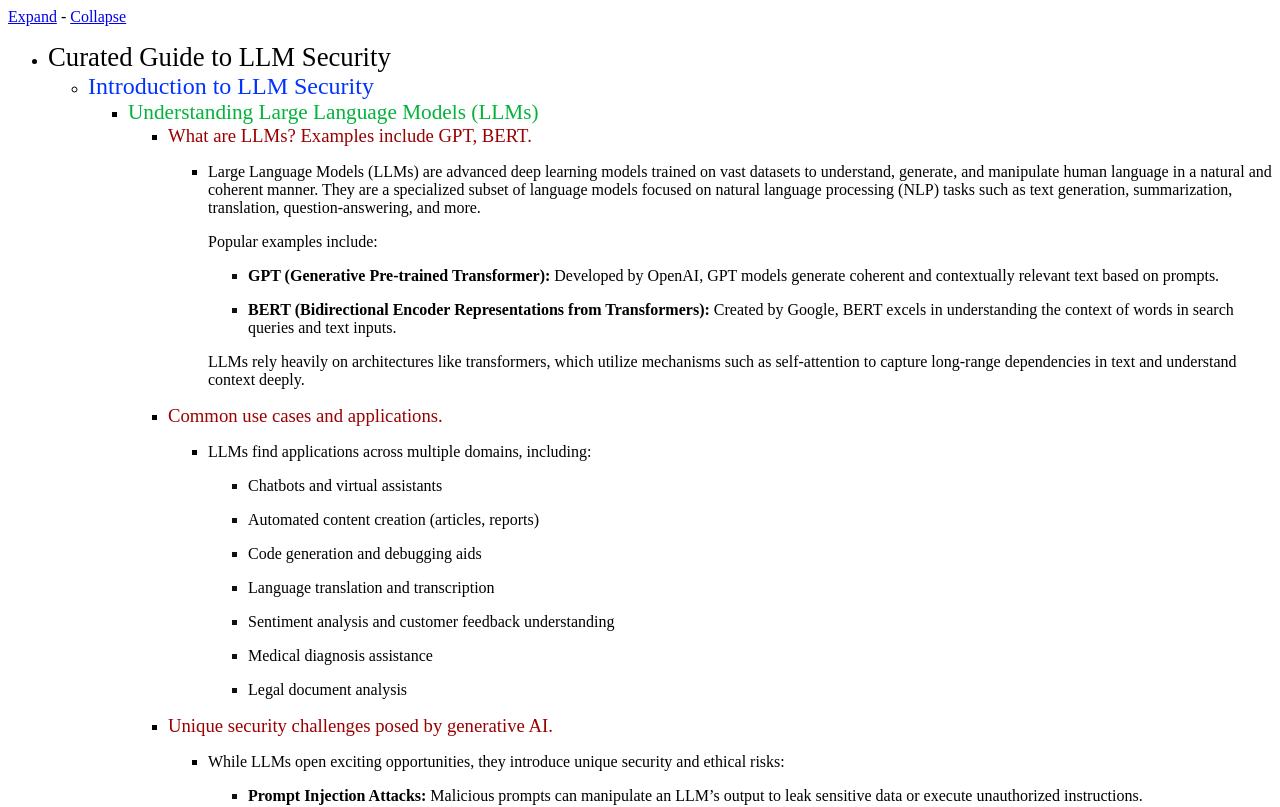
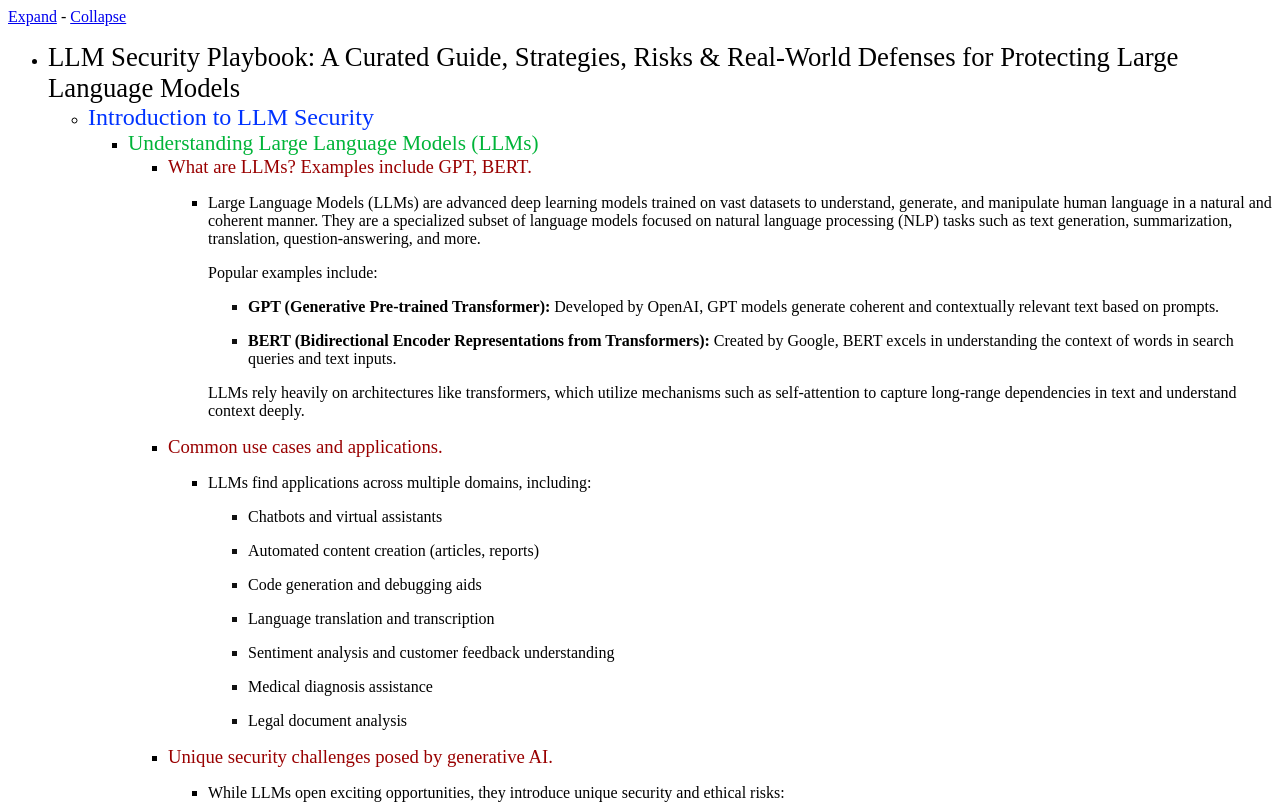
Before and after one commit to MukeshKumarSingh1/LLM-Security-Playbook-A-Curated-Guide-Strategies-Risks-Real-World-Defenses-for-Protecting-LLMs, a plain HTML site: page index.html in a window 1280 px wide. Shown: the top 807 px of the page. Drawn offline with Linux system fonts and the light colour scheme.

Commit message:
Update index.html

```diff
--- a/index.html
+++ b/index.html
@@ -1,8 +1,9 @@
 <?xml version="1.0" encoding="UTF-8"?><?xml-stylesheet href="treestyles.css" type="text/css"?><!DOCTYPE html PUBLIC "-//W3C//DTD XHTML 1.1//EN" "http://www.w3.org/TR/xhtml11/DTD/xhtml11.dtd">
-<html xmlns="http://www.w3.org/1999/xhtml"><!--This file has been created with toxhtml.xsl--><head><meta content="text/html; charset=UTF-8" http-equiv="Content-Type" /><title>Curated Guide to LLM Security</title><link rel="stylesheet" href="Curated%20Guide%20to%20LLM%20Security.html_files//treestyles.css" type="text/css" /><script type="text/javascript" src="Curated%20Guide%20to%20LLM%20Security.html_files//marktree.js">
+<html xmlns="http://www.w3.org/1999/xhtml"><!--This file has been created with toxhtml.xsl--><head><meta content="text/html; charset=UTF-8" http-equiv="Content-Type" /><title>LLM Security Playbook: A Curated Guide,
+Strategies, Risks & Real-World Defenses for Protecting Large Language Models</title><link rel="stylesheet" href="Curated%20Guide%20to%20LLM%20Security.html_files//treestyles.css" type="text/css" /><script type="text/javascript" src="Curated%20Guide%20to%20LLM%20Security.html_files//marktree.js">
 	</script></head><body><div class="basetop"><a onclick="expandAll(document.getElementById('base'))" href="#">Expand</a> -
 <a onclick="collapseAll(document.getElementById('base'))" href="#">Collapse</a></div><div class="basetext" id="base"><ul>
-	<li class="col" id="FMID_179399438FM"><div class="nodecontent" style="color:#000000;font-size:167%;">Curated Guide to LLM Security</div>
+	<li class="col" id="FMID_179399438FM"><div class="nodecontent" style="color:#000000;font-size:167%;">LLM Security Playbook: A Curated Guide, Strategies, Risks & Real-World Defenses for Protecting Large Language Models</div>
 		<ul class="subexp">
 	<li class="exp" id="FMID_1572213664FM"><div class="nodecontent" style="color:#0033ff;font-size:150%;">Introduction to LLM Security</div>
 		<ul class="sub">
```
